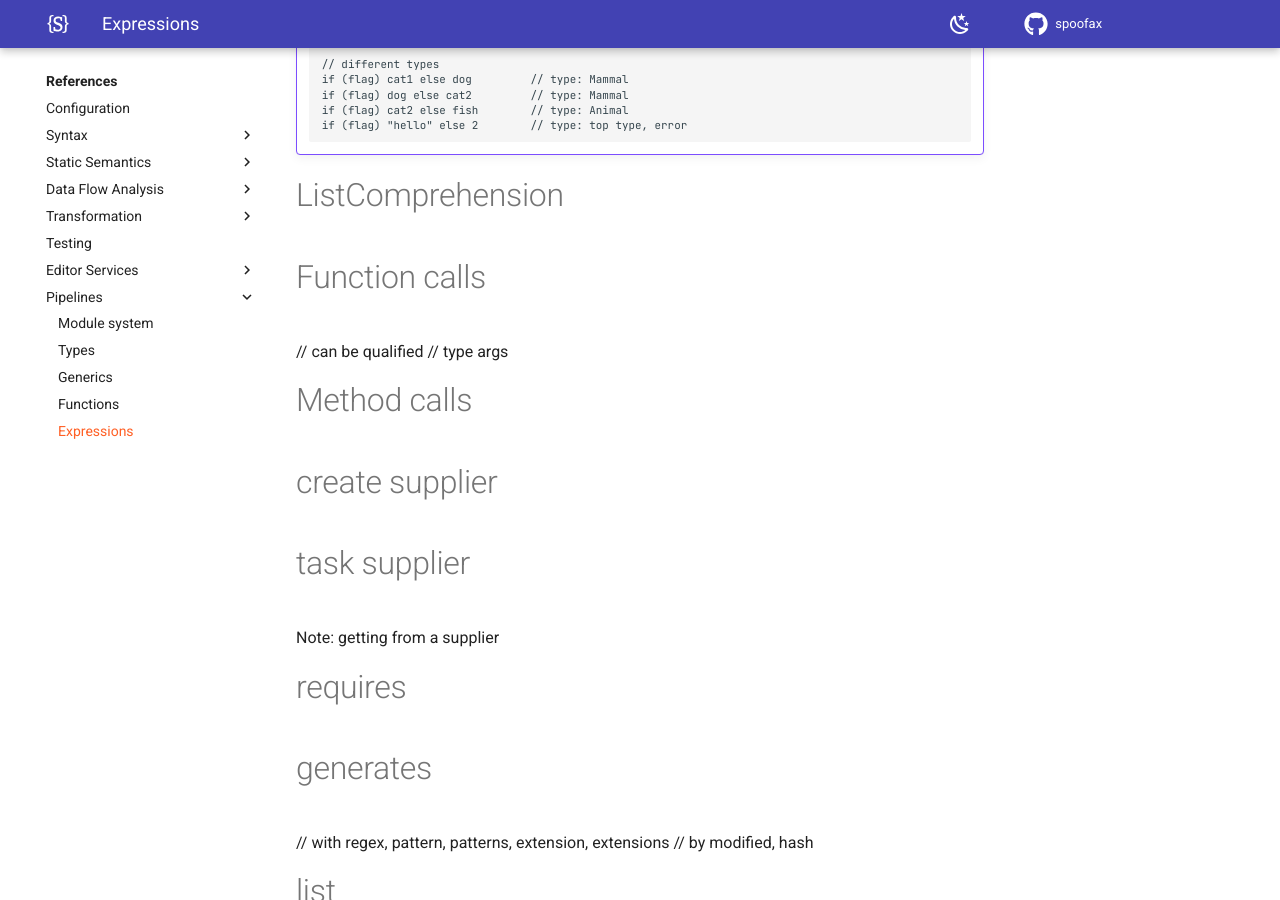
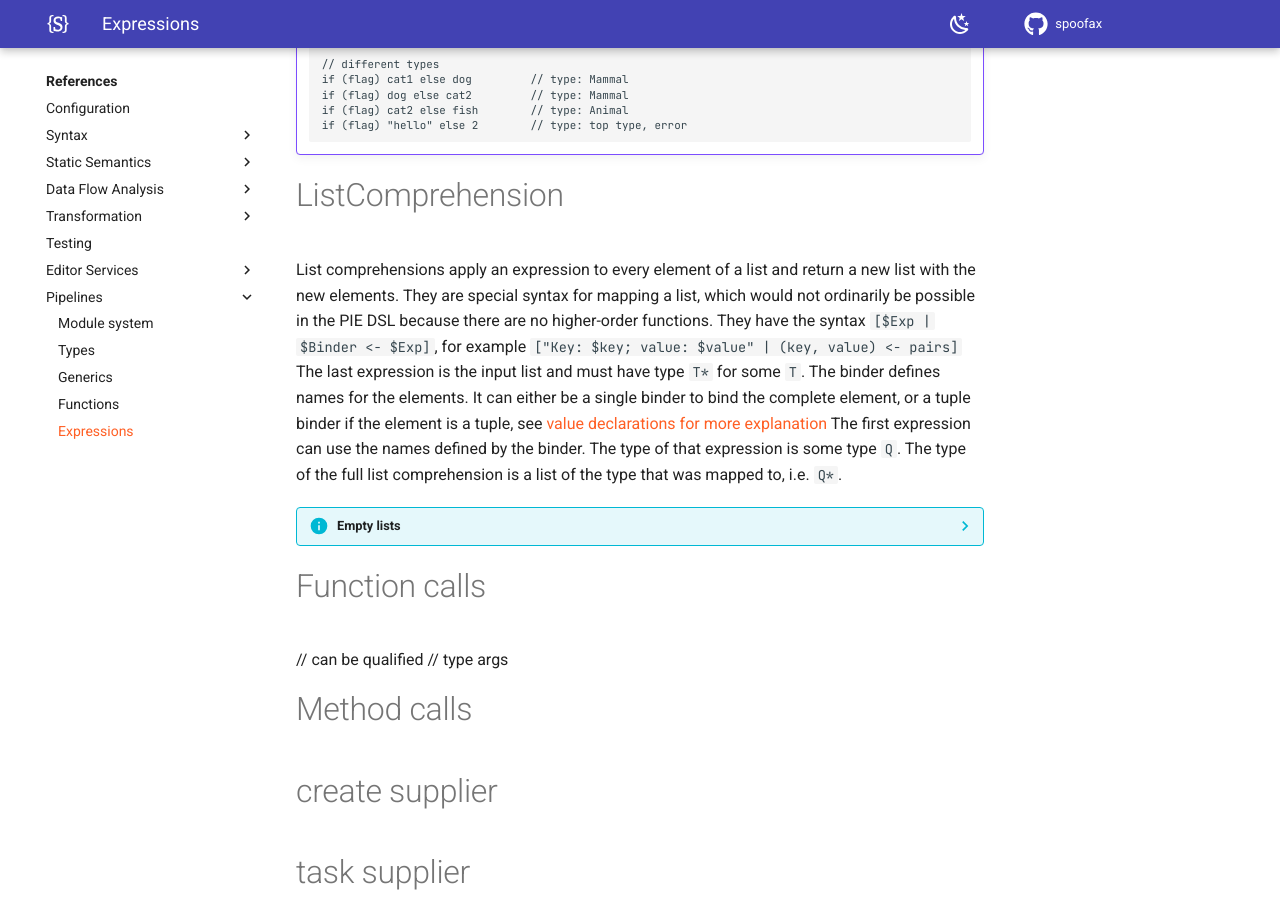
Before and after one commit to pdmosses/metaborg.github.io, an MkDocs documentation site: the page built from docs/references/pipelines/expressions.md, in a window 1280 px wide and 900 px high, scrolled down 5319 px. Built offline with MkDocs 1.6.1 and Material for MkDocs 9.7.7, drawn with Linux system fonts in a browser that asks for light colours; comment, search, counter and statistics services are not loaded.

Commit message:
Add documentation for PIE list comprehensions

```diff
--- a/docs/references/pipelines/expressions.md
+++ b/docs/references/pipelines/expressions.md
@@ -250,6 +250,22 @@ The condition and branches are evaluated in their own scope, so value declaratio
 
 # ListComprehension
 
+List comprehensions apply an expression to every element of a list and return a new list with the new elements.
+They are special syntax for mapping a list, which would not ordinarily be possible in the PIE DSL because there are no higher-order functions.
+They have the syntax `[$Exp | $Binder <- $Exp]`, for example `["Key: $key; value: $value" | (key, value) <- pairs]`
+The last expression is the input list and must have type `T*` for some `T`.
+The binder defines names for the elements.
+It can either be a single binder to bind the complete element, or a tuple binder if the element is a tuple, see [value declarations for more explanation](#value-declaration)
+The first expression can use the names defined by the binder.
+The type of that expression is some type `Q`.
+The type of the full list comprehension is a list of the type that was mapped to, i.e. `Q*`.
+
+??? info "Empty lists"
+    A list comprehension over an empty list simply returns a new empty list.
+    A list comprehension will give a warning if the input list is statically known to be empty.
+    List comprehensions over empty lists are compiled to an immediate empty list of the declared type because it is not known what the element type of the empty list is.
+
+
 # Function calls
 // can be qualified
 // type args
```
